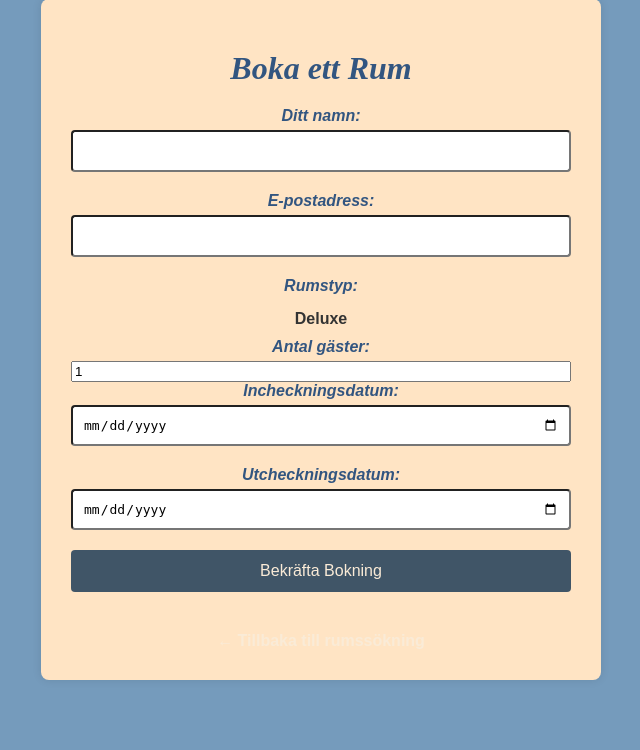
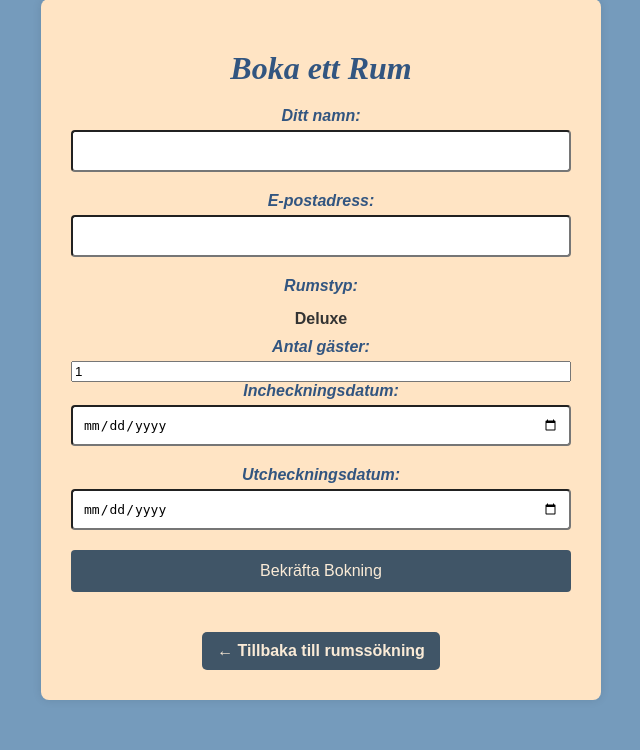
Before and after one commit to leenx3/Stayease_hotel, a Django app: page /book/1/ in a window 1280 px wide. Shown: the part 51-801 px from the top of the page, without its empty margins (319-959 px from the left). Before the commit the page ends 731 px from the top, so only its background shows below. Run offline with Django 5.2, Linux system fonts and the light colour scheme; data comes from the database, SQL or seed files in the repository.

Commit message:
Update style2.css
just added the missing a { that someone deleted by mistake

```diff
--- a/booking/static/css/style2.css
+++ b/booking/static/css/style2.css
@@ -32,6 +32,7 @@ p {
     margin: 10px 0;
 }
 
+a {
     display: inline-block;
     margin-top: 20px;
     padding: 10px 15px;
```
